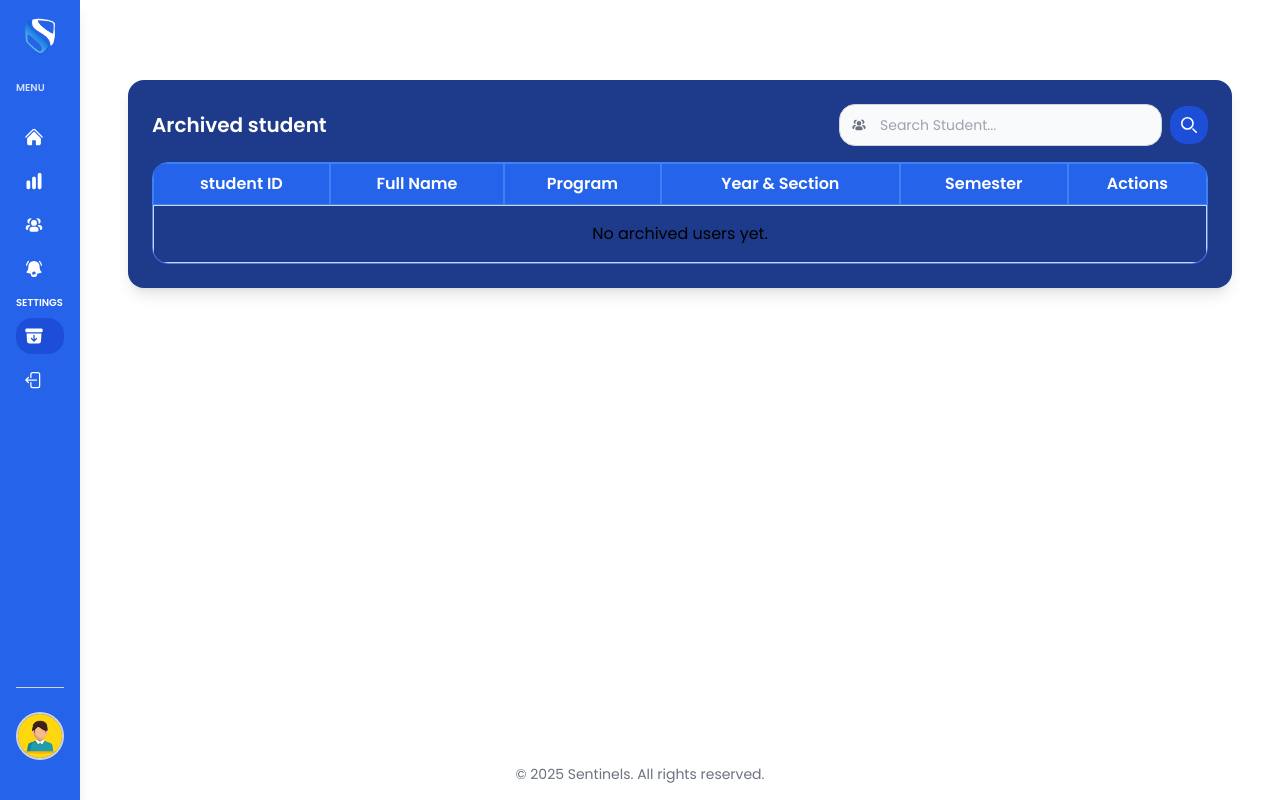
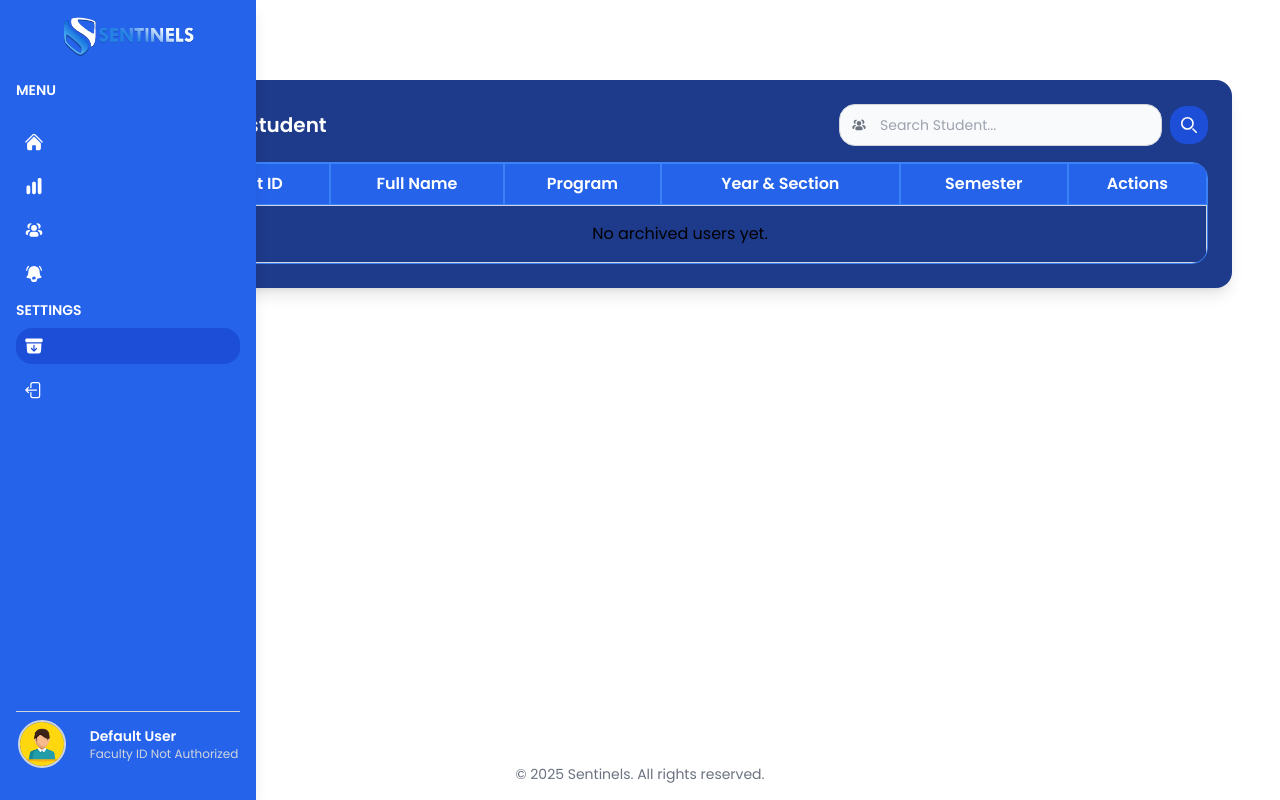
Before and after one commit to Yirmeyahuu/Sentinelsadmin, a Django app: page /Faculty/Archived-Students/ in a window 1280 px wide. Run offline with Django 5.2, Linux system fonts and the light colour scheme; data that the repository does not hold is empty; style sheets or scripts are compiled from the project's sources; some libraries are stand-ins or nearby versions.

Commit message:
Updated the Sidebar Profile Animation.

```diff
--- a/theme/templates/Faculty/faculty-base.html
+++ b/theme/templates/Faculty/faculty-base.html
@@ -131,56 +131,48 @@
                             </svg>
                         </a>
 
-                        <!-- Dropdown Menu -->
                         <ul x-show="expanded && open"
-                            x-collapse
-                            class="space-y-2 transition-all ease-in-out duration-600 bg-blue-700 rounded-2xl shadow-lg p-2 border border-gray-300">
-                            <li>
-                                <a href="{% url 'student-dashboard'%}" class="flex items-center p-2 hover:bg-blue-800 rounded rounded-2xl cursor-pointer transition-all duration-300 ease-in-out
+                        x-transition:enter="transition ease-out duration-500"
+                        x-transition:enter-start="transform opacity-0 -translate-y-4 scale-95"
+                        x-transition:enter-end="transform opacity-100 translate-y-0 scale-100"
+                        x-transition:leave="transition ease-in duration-1"
+                        x-transition:leave-start="transform opacity-100 translate-y-0 scale-100"
+                        x-transition:leave-end="transform opacity-0 -translate-y-4 scale-95"
+                        class="space-y-2 bg-blue-700 rounded-2xl shadow-lg p-2 border border-gray-300 origin-top">
+
+                        <!-- Dashboard Item -->
+                        <li x-show="expanded && open"
+                            x-transition:enter="transition ease-out duration-200 delay-75"
+                            x-transition:enter-start="opacity-0 transform translate-y-4"
+                            x-transition:enter-end="opacity-100 transform translate-y-0">
+                            <a href="{% url 'student-dashboard'%}"
+                            class="flex items-center p-2 hover:bg-blue-800 rounded-2xl cursor-pointer transition-all duration-300 ease-in-out
                             {% if request.path == '/student-dashboard/' %} bg-blue-700 {% endif %}">
-                                   <span
-                                   x-show="expanded"
-                                   x-transition:enter="transition-all duration-500 ease-in-out"
-                                   x-transition:enter-start="opacity-0 -translate-x-4"
-                                   x-transition:enter-end="opacity-100 translate-x-0"
-                                   x-transition:leave="transition-all duration-300 ease-in-out"
-                                   x-transition:leave-start="opacity-100 translate-x-0"
-                                   x-transition:leave-end="opacity-0 -translate-x-4"
-                                   class="w-full"
-                                   > Dashboard
-                               </span>
+                                <span class="w-full">Dashboard</span>
                             </a>
                         </li>
-                            <li>
-                                <a href="{% url 'student-list'%}" class="flex items-center p-2 hover:bg-blue-800 rounded rounded-2xl cursor-pointer transition-all duration-300 ease-in-out
+
+                        <!-- Enrolled Students Item -->
+                        <li x-show="expanded && open"
+                            x-transition:enter="transition ease-out duration-200 delay-150"
+                            x-transition:enter-start="opacity-0 transform translate-y-4"
+                            x-transition:enter-end="opacity-100 transform translate-y-0">
+                            <a href="{% url 'student-list'%}"
+                            class="flex items-center p-2 hover:bg-blue-800 rounded-2xl cursor-pointer transition-all duration-300 ease-in-out
                             {% if request.path == '/student-list/' %} bg-blue-700 {% endif %}">
-                                   <span
-                                   x-show="expanded"
-                                   x-transition:enter="transition-all duration-500 ease-in-out"
-                                   x-transition:enter-start="opacity-0 -translate-x-4"
-                                   x-transition:enter-end="opacity-100 translate-x-0"
-                                   x-transition:leave="transition-all duration-300 ease-in-out"
-                                   x-transition:leave-start="opacity-100 translate-x-0"
-                                   x-transition:leave-end="opacity-0 -translate-x-4"
-                                   class="w-full"
-                                   > Enrolled Students
-                               </span>
+                                <span class="w-full">Enrolled Students</span>
                             </a>
                         </li>
-                            <li>
-                                <a href="{% url 'verify-students'%}" class="flex items-center p-2 hover:bg-blue-800 rounded rounded-2xl cursor-pointer transition-all duration-300 ease-in-out
+
+                        <!-- Pending Approval Item -->
+                        <li x-show="expanded && open"
+                            x-transition:enter="transition ease-out duration-200 delay-225"
+                            x-transition:enter-start="opacity-0 transform translate-y-4"
+                            x-transition:enter-end="opacity-100 transform translate-y-0">
+                            <a href="{% url 'verify-students'%}"
+                            class="flex items-center p-2 hover:bg-blue-800 rounded-2xl cursor-pointer transition-all duration-300 ease-in-out
                             {% if request.path == '/Verify-students/' %} bg-blue-700 {% endif %}">
-                                   <span
-                                   x-show="expanded"
-                                   x-transition:enter="transition-all duration-500 ease-in-out"
-                                   x-transition:enter-start="opacity-0 -translate-x-4"
-                                   x-transition:enter-end="opacity-100 translate-x-0"
-                                   x-transition:leave="transition-all duration-300 ease-in-out"
-                                   x-transition:leave-start="opacity-100 translate-x-0"
-                                   x-transition:leave-end="opacity-0 -translate-x-4"
-                                   class="w-full"
-                                   > Pending Approval
-                               </span>
+                                <span class="w-full">Pending Approval</span>
                             </a>
                         </li>
                         </ul>
@@ -264,36 +256,54 @@
                 </ul>
             </nav>
 
-            <!-- User Info & Profile -->
+            <!-- User Info & Profile section -->
             <div class="border-t border-gray-300 p-2 mt-auto flex flex-col items-center w-full">
                 <!-- Profile Image Container -->
-                <div class="relative flex items-center justify-center transition-all duration-900 ease-in-out"
-                     :class="expanded ? 'w-12 h-12 mb-2' : 'w-20 h-20 mt-auto p-4'">
+                <div class="relative flex items-center justify-center h-12 w-120 overflow-hidden">
+                    <!-- Expanded Profile (Full info) -->
+                    <div class="absolute flex items-center space-x-3 transition-all duration-500 ease-in-out"
+                         :class="expanded ? 'translate-x-0 opacity-100' : '-translate-x-full opacity-0'">
                         <img src="{% static 'assets/img/Default Profile.jpg' %}"
                              alt="User Profile"
-                         class="w-full h-full rounded-full border-2 border-gray-300 object-cover transition-all duration-500 ease-in-out transform"
-                         :class="expanded ? 'scale-90' : 'scale-100'">
-                </div>
-                <!-- Profile Info -->
-                <div class="overflow-hidden transition-all duration-900 ease-in-out"
-                     :class="expanded ? 'h-auto opacity-100 transform translate-y-0' : 'h-0 opacity-0 transform translate-y-4'">
-                    <span class="text-white font-bold block text-center whitespace-nowrap">
+                             class="w-12 h-12 rounded-full border-2 border-gray-300 object-cover">
+                        <div class="flex flex-col">
+                            <span class="text-white font-bold text-sm">
                                 {% if faculty_data %}
                                     {{ faculty_data.first_name }} {{ faculty_data.middle_initial }} {{ faculty_data.last_name }}
                                 {% else %}
                                     Default User
                                 {% endif %}
                             </span>
-                    <span class="text-gray-300 text-sm block text-center whitespace-nowrap">
+                            <span class="text-gray-300 text-xs">
                                 {% if faculty_data %}
                                     {{ faculty_data.faculty_id }}
                                 {% else %}
                                     Faculty ID Not Authorized
                                 {% endif %}
                             </span>
-                    <!-- Replace the Edit Profile span in faculty-base.html -->
+                        </div>
+                    </div>
+
+                    <!-- Collapsed Profile (Only image) -->
+                    <div class="absolute transition-all duration-500 ease-in-out"
+                         :class="expanded ? 'translate-x-full opacity-0' : 'translate-x-0 opacity-100'">
+                        <img src="{% static 'assets/img/Default Profile.jpg' %}"
+                             alt="User Profile"
+                             class="w-12 h-12 rounded-full border-2 border-gray-300 object-cover">
+                    </div>
+                </div>
+
+                <!-- Edit Profile Link -->
+                <div class="w-full mt-2 overflow-hidden">
                     <span onclick="window.location.href='{% url 'faculty-account' %}'"
-                    class="text-gray-300 text-sm block text-center whitespace-nowrap mt-2 cursor-pointer hover:text-blue-500 transition-all duration-300 ease-in-out">
+                          class="text-gray-300 text-sm block text-center cursor-pointer hover:text-blue-500 transition-all duration-300 ease-in-out"
+                          x-show="expanded"
+                          x-transition:enter="transition-all duration-500 ease-in-out delay-250"
+                          x-transition:enter-start="opacity-0 -translate-x-4"
+                          x-transition:enter-end="opacity-100 translate-x-0"
+                          x-transition:leave="transition-all duration-10 ease-in-out"
+                          x-transition:leave-start="opacity-100 translate-x-0 duration-10"
+                          x-transition:leave-end="opacity-0 -translate-x-4 delay-225">
                         Edit Profile
                     </span>
                 </div>
```
Lines whose indentation alone changed are shown as unchanged.
